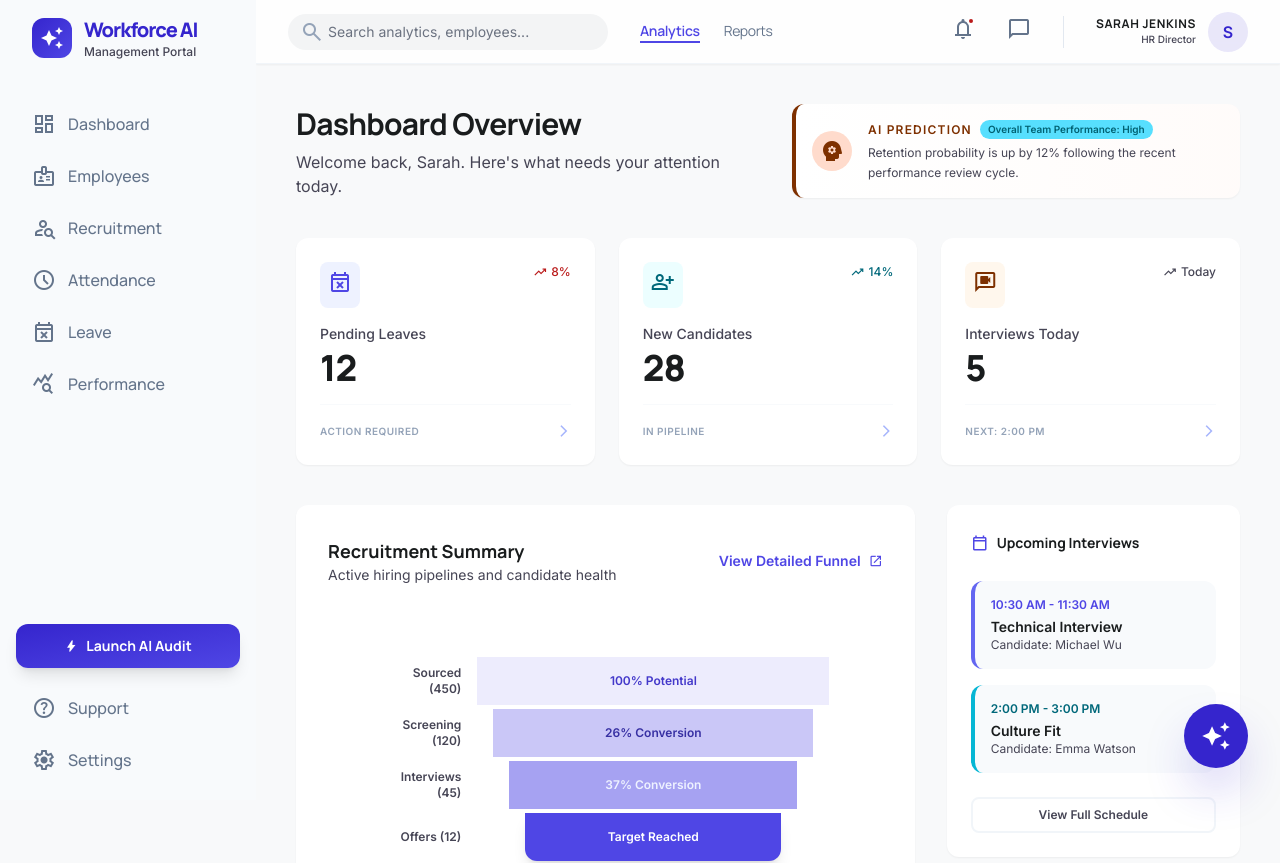
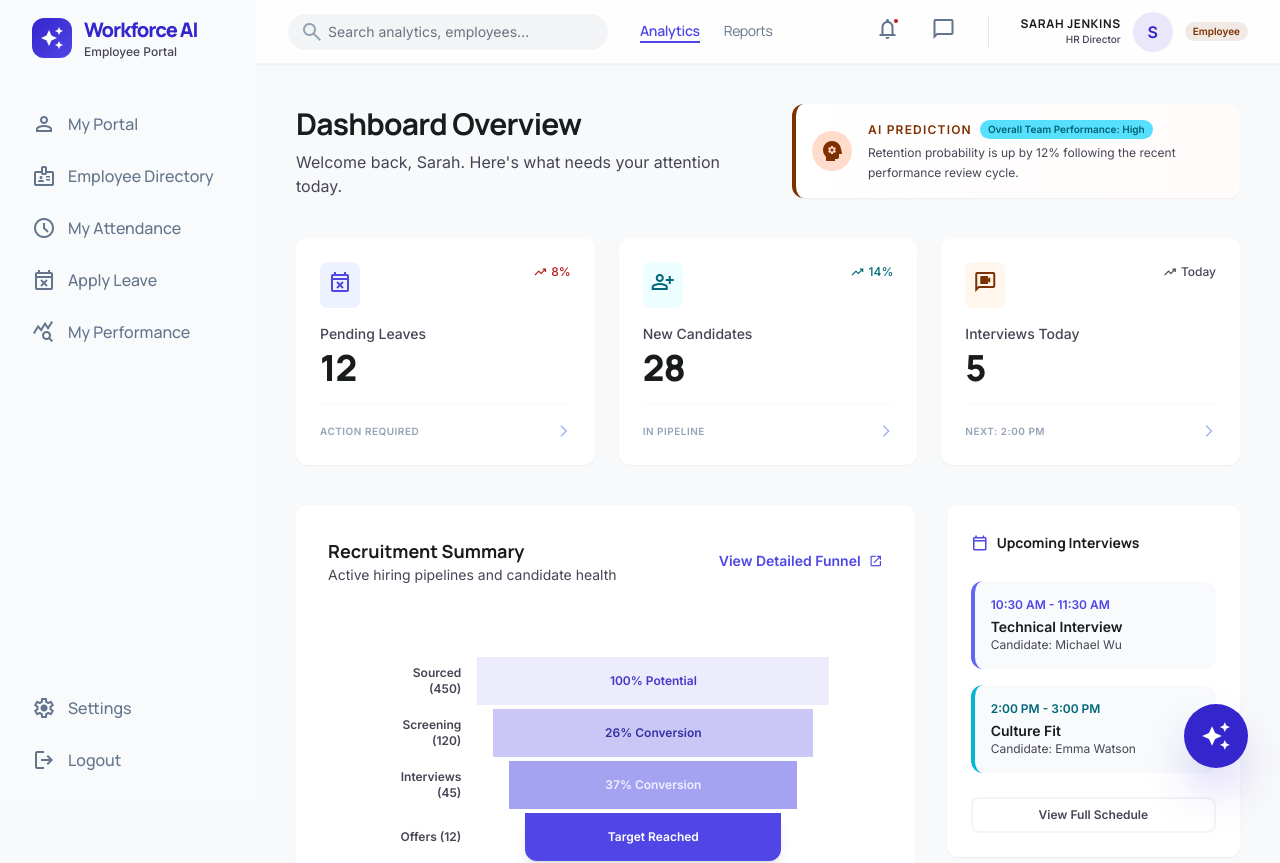
Before and after one commit to sushantjha118/hrms-ai-frontend, a React (Create React App) app: page /hr in a window 1280 px wide. Shown: the top 863 px of the page. Built offline with nearby package versions, Linux system fonts and the light colour scheme; the HTML template or start-up script is replaced by a standard one.

Commit message:
updated sidebar and top bar and login page

```diff
--- a/src/components/Sidebar.jsx
+++ b/src/components/Sidebar.jsx
@@ -1,15 +1,52 @@
-import { NavLink } from "react-router-dom";
+import { NavLink, useNavigate } from "react-router-dom";
 
-const navItems = [
+const navConfig = {
+  admin: [
     { to: "/admin", icon: "dashboard", label: "Dashboard" },
+    { to: "/users", icon: "manage_accounts", label: "User Management" },
     { to: "/employees", icon: "badge", label: "Employees" },
     { to: "/recruitment", icon: "person_search", label: "Recruitment" },
     { to: "/attendance", icon: "schedule", label: "Attendance" },
     { to: "/leave", icon: "event_busy", label: "Leave" },
     { to: "/performance", icon: "query_stats", label: "Performance" },
-];
+  ],
+  hr: [
+    { to: "/hr", icon: "dashboard", label: "HR Overview" },
+    { to: "/employees", icon: "badge", label: "Employee Directory" },
+    { to: "/recruitment", icon: "person_search", label: "Recruitment" },
+    { to: "/attendance", icon: "schedule", label: "Attendance" },
+    { to: "/leave", icon: "event_busy", label: "Leave" },
+    { to: "/performance", icon: "query_stats", label: "Performance" },
+  ],
+  employee: [
+    { to: "/employee", icon: "person", label: "My Portal" },
+    { to: "/employees", icon: "badge", label: "Employee Directory" },
+    { to: "/attendance", icon: "schedule", label: "My Attendance" },
+    { to: "/leave", icon: "event_busy", label: "Apply Leave" },
+    { to: "/performance", icon: "query_stats", label: "My Performance" },
+  ],
+  candidate: [
+    { to: "/candidate", icon: "work_outline", label: "Job Board" },
+  ],
+};
+
+const roleLabels = {
+  admin: "Admin Portal",
+  hr: "HR Portal",
+  employee: "Employee Portal",
+  candidate: "Candidate Portal",
+};
 
 export default function Sidebar() {
+  const navigate = useNavigate();
+  const role = localStorage.getItem("userRole") || "employee";
+  const navItems = navConfig[role] || navConfig.employee;
+
+  const handleLogout = () => {
+    localStorage.removeItem("userRole");
+    navigate("/login");
+  };
+
   return (
     <aside className="fixed left-0 top-0 h-screen w-64 z-50 flex flex-col p-4 gap-y-2 bg-slate-50">
       <div className="mb-8 px-4 flex items-center gap-3">
@@ -18,7 +55,7 @@ export default function Sidebar() {
         </div>
         <div>
           <h1 className="text-xl font-extrabold tracking-tighter text-primary font-headline">Workforce AI</h1>
-          <p className="text-xs text-on-surface-variant font-medium">Management Portal</p>
+          <p className="text-xs text-on-surface-variant font-medium">{roleLabels[role]}</p>
         </div>
       </div>
 
@@ -27,7 +64,7 @@ export default function Sidebar() {
           <NavLink
             key={to}
             to={to}
-            end={to === "/admin"}
+            end={to === "/admin" || to === "/hr" || to === "/employee" || to === "/candidate"}
             className={({ isActive }) =>
               isActive
                 ? "flex items-center gap-3 px-4 py-3 bg-white text-indigo-700 rounded-lg shadow-sm border-l-4 border-indigo-600 font-medium"
@@ -41,18 +78,23 @@ export default function Sidebar() {
       </nav>
 
       <div className="mt-auto pt-6 space-y-1">
+        {role === "admin" && (
           <button className="w-full mb-4 py-3 px-4 rounded-xl bg-gradient-to-br from-primary to-primary-container text-white font-headline font-bold text-sm shadow-lg hover:opacity-90 transition-opacity flex items-center justify-center gap-2">
             <span className="material-symbols-outlined text-sm" style={{ fontVariationSettings: "'FILL' 1" }}>bolt</span>
             Launch AI Audit
           </button>
-        <a href="#support" className="flex items-center gap-3 px-4 py-3 text-slate-500 hover:text-indigo-600 transition-colors font-medium">
-          <span className="material-symbols-outlined">help</span>
-          <span className="font-headline">Support</span>
-        </a>
+        )}
         <a href="#settings" className="flex items-center gap-3 px-4 py-3 text-slate-500 hover:text-indigo-600 transition-colors font-medium">
           <span className="material-symbols-outlined">settings</span>
           <span className="font-headline">Settings</span>
         </a>
+        <button
+          onClick={handleLogout}
+          className="w-full flex items-center gap-3 px-4 py-3 text-slate-500 hover:text-red-500 transition-colors font-medium"
+        >
+          <span className="material-symbols-outlined">logout</span>
+          <span className="font-headline">Logout</span>
+        </button>
       </div>
     </aside>
   );
--- a/src/components/TopBar.jsx
+++ b/src/components/TopBar.jsx
@@ -1,4 +1,13 @@
+const roleBadgeConfig = {
+  admin: { label: "Admin", color: "bg-primary/10 text-primary" },
+  hr: { label: "HR", color: "bg-secondary/10 text-secondary" },
+  employee: { label: "Employee", color: "bg-tertiary/10 text-tertiary" },
+  candidate: { label: "Candidate", color: "bg-slate-100 text-slate-600" },
+};
+
 export default function TopBar({ userName = "Alexander Vance", userRole = "Head of Operations", userAvatar = null }) {
+  const role = localStorage.getItem("userRole") || "employee";
+  const badge = roleBadgeConfig[role] || roleBadgeConfig.employee;
   return (
     <header className="flex items-center justify-between px-8 h-16 sticky top-0 z-40 bg-white/80 backdrop-blur-md border-b border-slate-100 shadow-sm">
       <div className="flex items-center gap-8">
@@ -37,6 +46,7 @@ export default function TopBar({ userName = "Alexander Vance", userRole = "Head
               {userName.charAt(0)}
             </div>
           )}
+          <span className={`text-[10px] font-bold px-2 py-0.5 rounded-full ${badge.color}`}>{badge.label}</span>
         </div>
       </div>
     </header>
--- a/src/pages/auth/LoginPage.jsx
+++ b/src/pages/auth/LoginPage.jsx
@@ -22,6 +22,7 @@ export default function LoginPage() {
 
   const handleSubmit = (e) => {
     e.preventDefault();
+    localStorage.setItem("userRole", selectedRole);
     navigate(roleRoutes[selectedRole]);
   };
 
```
Lines whose indentation alone changed are shown as unchanged.
